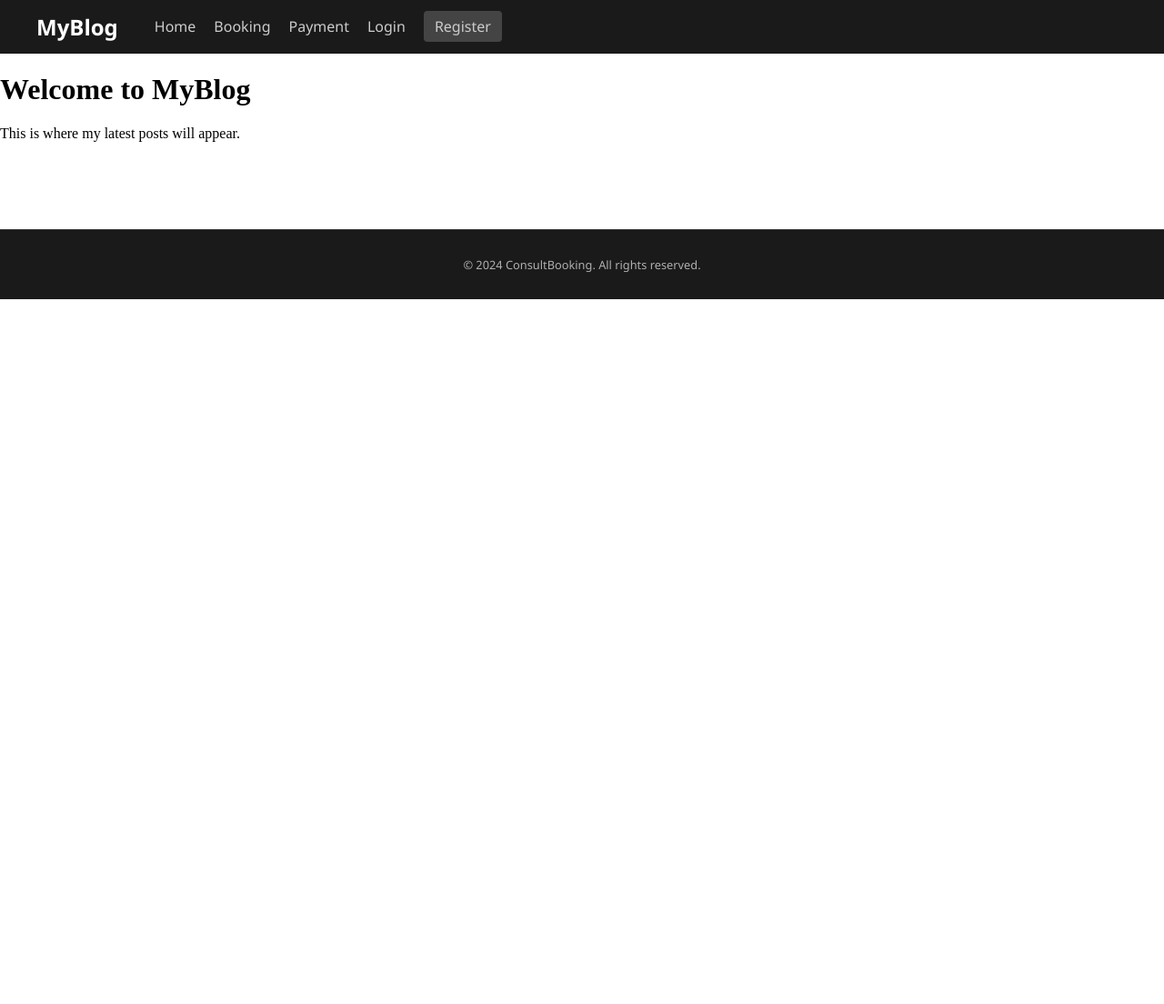
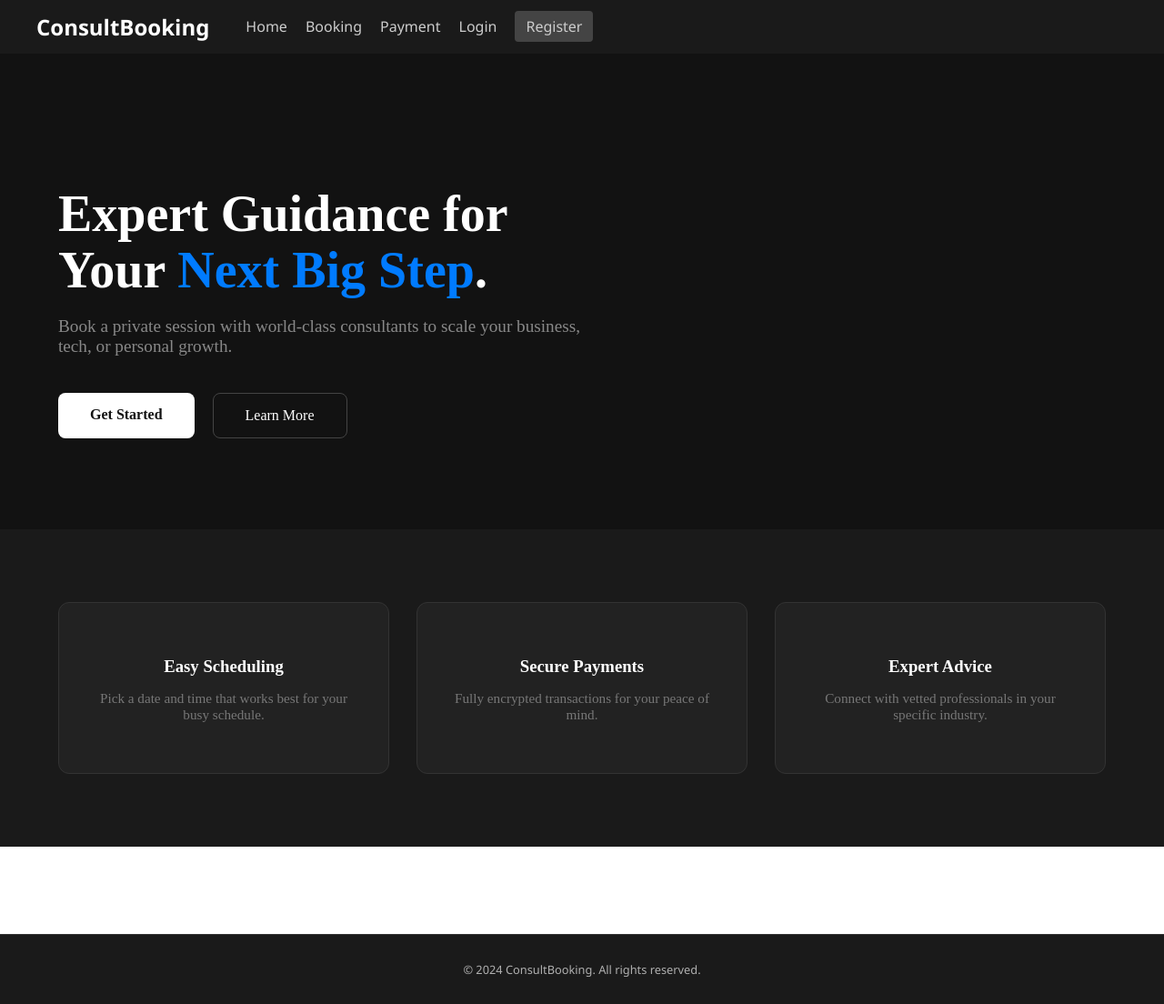
Before and after one commit to Foreman-b/Consultant_Web_App, a Django app: page / in a window 1280 px wide. Shown: the whole page at 91% size. Before the commit the page ends 329 px from the top, so only its background shows below. Run offline with Django 5.2, Linux system fonts and the light colour scheme.

```diff
--- a/app/templates/app/base_nav_bar.html
+++ b/app/templates/app/base_nav_bar.html
@@ -4,7 +4,7 @@
 <head>
     <meta charset="UTF-8">
     <meta name="viewport" content="width=device-width, initial-scale=1.0">
-    <title>{% block title %}ConsultBooking{% endblock %}</title>
+    <title>{% block title %}Consult Booking{% endblock %}</title>
     <link rel="stylesheet" href="{% static 'css/styles.css' %}">
     <link rel="stylesheet" href="{% static 'css/register.css' %}">
     <link rel="stylesheet" href="{% static 'css/login.css' %}">
@@ -12,7 +12,7 @@
 <body>
     <nav class="navbar">
         <div class="nav-container">
-            <a href="{% url 'home' %}" class="logo">MyBlog</a>
+            <a href="{% url 'home' %}" class="logo">ConsultBooking</a>
 
             <ul class="nav-links">
                 <li><a href="{% url 'home' %}">Home</a></li>
--- a/app/templates/app/home.html
+++ b/app/templates/app/home.html
@@ -1,9 +1,36 @@
 {% extends 'app/base_nav_bar.html' %}
 
 {% block content %}
+<section class="hero-section">
+    <div class="hero-content">
+        <h1>Expert Guidance for Your <span class="accent">Next Big Step</span>.</h1>
+        <p>Book a private session with world-class consultants to scale your business, tech, or personal growth.</p>
+        <div class="hero-btns">
+            <a href="{% url 'register' %}" class="btn-primary">Get Started</a>
+            <a href="#services" class="btn-secondary">Learn More</a>
+        </div>
+    </div>
+    <div class="hero-image">
+        <!-- Add a professional stock image of a consultant here -->
+        <div class="image-placeholder"></div>
+    </div>
+</section>
 
-    <h1>Welcome to MyBlog</h1>
-    <p>This is where my latest posts will appear.</p>
-
-
+<section id="services" class="services-grid">
+    <div class="service-card">
+        <i class="icon-calendar"></i>
+        <h3>Easy Scheduling</h3>
+        <p>Pick a date and time that works best for your busy schedule.</p>
+    </div>
+    <div class="service-card">
+        <i class="icon-secure"></i>
+        <h3>Secure Payments</h3>
+        <p>Fully encrypted transactions for your peace of mind.</p>
+    </div>
+    <div class="service-card">
+        <i class="icon-expert"></i>
+        <h3>Expert Advice</h3>
+        <p>Connect with vetted professionals in your specific industry.</p>
+    </div>
+</section>
 {% endblock %}
--- a/static/css/styles.css
+++ b/static/css/styles.css
@@ -138,3 +138,104 @@ body {
     padding: 0;
     width: 100%;
 }
+
+
+
+
+
+
+
+
+/* Hero Section */
+.hero-section {
+    display: flex;
+    align-items: center;
+    justify-content: space-between;
+    padding: 100px 5%;
+    background-color: #121212;
+    color: white;
+}
+
+.hero-content {
+    flex: 1;
+    max-width: 600px;
+}
+
+.hero-content h1 {
+    font-size: 3.5rem;
+    line-height: 1.1;
+    margin-bottom: 20px;
+}
+
+.accent {
+    color: #007bff; /* Professional Blue Accent */
+}
+
+.hero-content p {
+    font-size: 1.2rem;
+    color: #888;
+    margin-bottom: 40px;
+}
+
+.hero-btns {
+    display: flex;
+    gap: 20px;
+}
+
+/* Buttons */
+.btn-primary {
+    background-color: #ffffff;
+    color: #121212;
+    padding: 15px 35px;
+    border-radius: 8px;
+    font-weight: bold;
+    text-decoration: none;
+    transition: 0.3s;
+}
+
+.btn-secondary {
+    border: 1px solid #444;
+    color: #fff;
+    padding: 15px 35px;
+    border-radius: 8px;
+    text-decoration: none;
+    transition: 0.3s;
+}
+
+.btn-primary:hover {
+    background-color: #007bff;
+    color: white;
+}
+
+/* Services Grid */
+.services-grid {
+    display: grid;
+    grid-template-columns: repeat(auto-fit, minmax(250px, 1fr));
+    gap: 30px;
+    padding: 80px 5%;
+    background-color: #1a1a1a;
+}
+
+.service-card {
+    background-color: #222;
+    padding: 40px;
+    border-radius: 12px;
+    border: 1px solid #333;
+    text-align: center;
+    transition: transform 0.3s;
+}
+
+.service-card:hover {
+    transform: translateY(-10px);
+    border-color: #007bff;
+}
+
+.service-card h3 {
+    margin-bottom: 15px;
+    color: #fff;
+}
+
+.service-card p {
+    color: #777;
+    font-size: 0.95rem;
+}
```
Also changed, not shown: db.sqlite3 (deleted), 1 other file.
